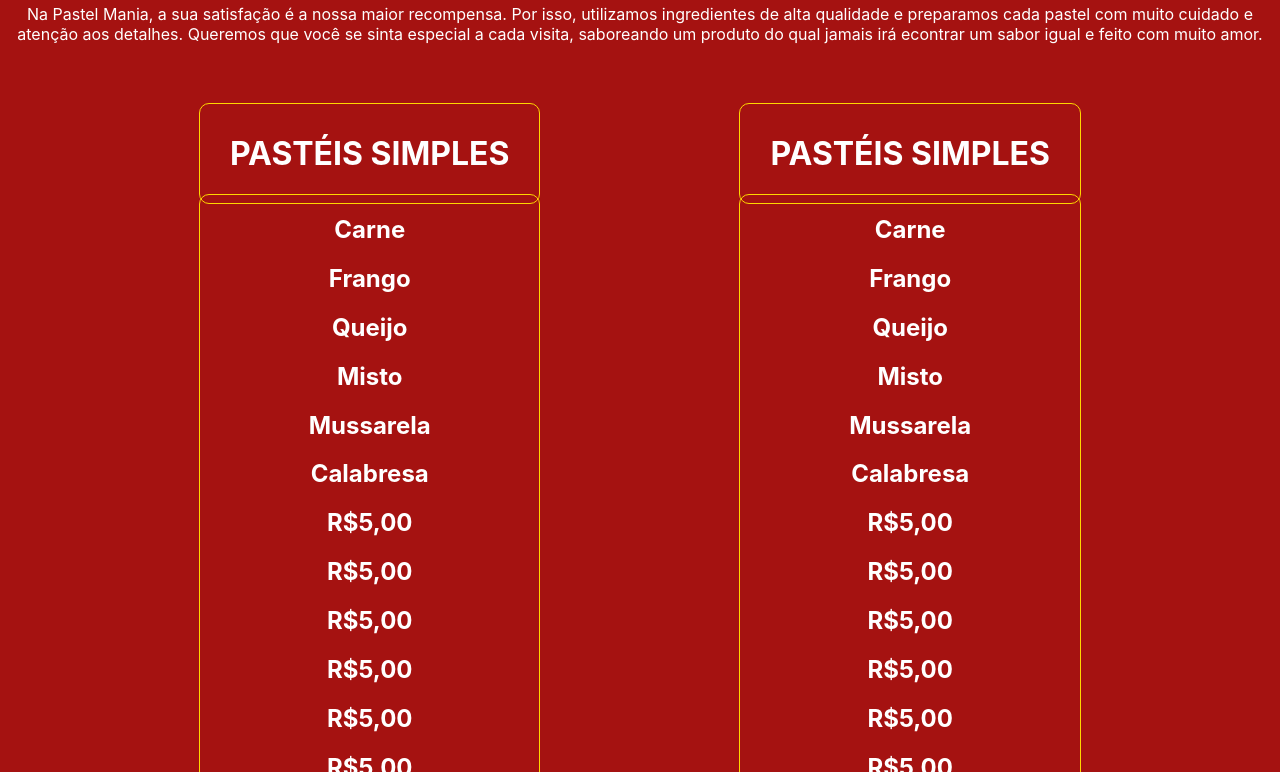
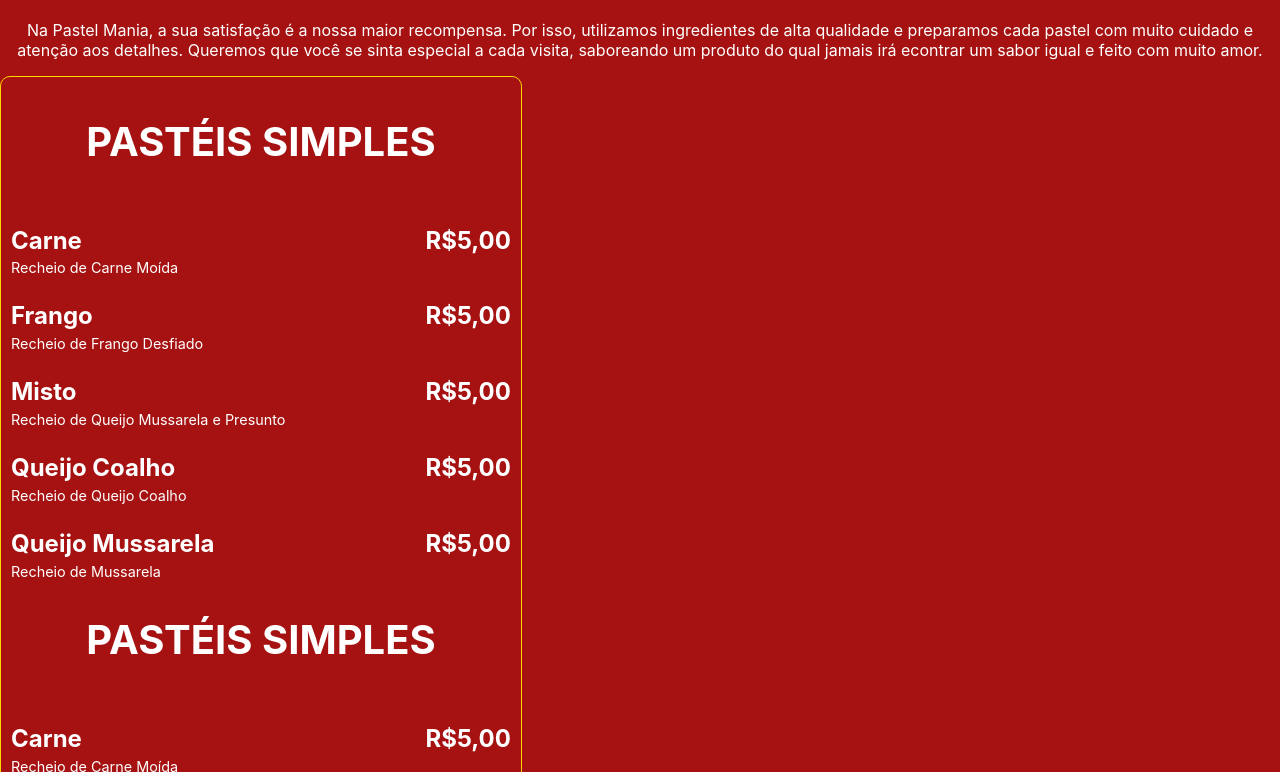
Before and after one commit to JonasPulquerio/pastel-mania, a JavaScript app: page / in a window 1280 px wide. Shown: the part 528-1300 px from the top of the page. Built offline with nearby package versions, Linux system fonts and the light colour scheme; the HTML template or start-up script is replaced by a standard one.

Commit message:
implantação do cardápio

```diff
--- a/src/App.js
+++ b/src/App.js
@@ -4,6 +4,7 @@
 import Container from "./components/Container";
 import Footer from "./components/Footer";
 import Header from "./components/Header";
+import pasteis from "./json/db.json"
 
 function App() {
   return (
@@ -11,12 +12,22 @@
       <Header />
       <Banner image="22" />
       <Container>
-      <h1>Pastel Mania</h1>
-          <h4>O Sabor que Vícia!</h4>
-          <p>Na Pastel Mania, a sua satisfação é a nossa maior recompensa. Por isso, utilizamos ingredientes de alta qualidade e preparamos cada pastel com muito cuidado e atenção aos detalhes. Queremos que você se sinta especial a cada visita, saboreando um produto do qual jamais irá econtrar um sabor igual e feito com muito amor.</p>
-          <section className="cardapio">
-          <Cardapio />
-          <Cardapio />
+        <h1>Pastel Mania</h1>
+        <h4>O Sabor que Vícia!</h4>
+        <p>Na Pastel Mania, a sua satisfação é a nossa maior recompensa. Por isso, utilizamos ingredientes de alta qualidade e preparamos cada pastel com muito cuidado e atenção aos detalhes. Queremos que você se sinta especial a cada visita, saboreando um produto do qual jamais irá econtrar um sabor igual e feito com muito amor.</p>
+        <section className="cardapio">
+          <div>
+            <h1>PASTÉIS SIMPLES</h1>
+            {
+              pasteis.map((pastel) => <Cardapio dados={pastel} key={pastel} />)
+            }
+          </div>
+          <div>
+            <h1>PASTÉIS SIMPLES</h1>
+            {
+              pasteis.map((pastel) => <Cardapio dados={pastel} key={pastel} />)
+            }
+          </div>
         </section>
       </Container>
       <Footer />
--- a/src/components/Cardapio/Cardapio.module.css
+++ b/src/components/Cardapio/Cardapio.module.css
@@ -1,22 +1,16 @@
 .cardapio {
-   display: flex;
-   flex-direction: column;
-   justify-content: space-around;
-   padding-bottom: 50px;
-}
-.cardapio h1 {
-    border: 1px solid #FFD600;
-    padding: 30px;
-    border-radius: 10px;
-    margin-bottom: -10px;
-    font-size: 2rem;
+    width: 500px;
 }
 
-.cardapio section {
-    border: 1px solid #FFD600;
-    border-radius: 10px;
+.cardapio span {
+    display: flex;
+    justify-content: space-between;
+    margin-top: 10px;
 }
 
-.cardapio (nome) {
-    color: #FFD600;
+.cardapio p {
+    text-align: left;
+    margin-top: -15px;
+    margin-bottom: -5px;
+    font-size: 0.9rem;
 }
--- a/src/components/Cardapio/index.js
+++ b/src/components/Cardapio/index.js
@@ -1,27 +1,13 @@
 import styles from "./Cardapio.module.css";
 
-function Cardapio() {
+function Cardapio({ dados: {name, preco, subName} }) {
     return (
         <section className={styles.cardapio}>
-            <h1>PASTÉIS SIMPLES</h1>
-            <section className="nome">
-                <span>
-                    <h2>Carne</h2>
-                    <h2>Frango</h2>
-                    <h2>Queijo</h2>
-                    <h2>Misto</h2>
-                    <h2>Mussarela</h2>
-                    <h2>Calabresa</h2>
-                </span>
-                <span id="valor">
-                    <h2>R$5,00</h2>
-                    <h2>R$5,00</h2>
-                    <h2>R$5,00</h2>
-                    <h2>R$5,00</h2>
-                    <h2>R$5,00</h2>
-                    <h2>R$5,00</h2>
-                </span>
-            </section>
+            <span>
+                <h2>{name}</h2>
+                <h2>{preco}</h2>
+            </span>
+            <p>{subName}</p>
         </section>
     );
 }
--- a/src/components/Header/index.js
+++ b/src/components/Header/index.js
@@ -7,7 +7,6 @@
             <span>Pastel Mania</span>
             <nav>
                 <a href="#">Início</a>
-                <a href="#">Cardápio</a>
                 <a href="#">Sobre Nós</a>
                 <a href="#">Galeria</a>
                 <a href="#">Contatos</a>
--- a/src/index.css
+++ b/src/index.css
@@ -13,7 +13,24 @@
     monospace;
 }
 
+h1 {
+  font-size: 2.5rem;
+}
+
+h4 {
+  margin-top: -30px;
+}
+
 .cardapio {
+  width: 500px;
+  border: 1px solid #FFD600;
+  border-radius: 10px;
+  padding: 0 10px 40px;
+  margin-bottom: 30px;
+}
+
+.cardapio h1 {
   display: flex;
-  justify-content: space-evenly;
+  justify-content: center;
+  font-size: 2.5rem;
 }
--- /dev/null
+++ b/src/json/db.json
@@ -0,0 +1,32 @@
+[
+    {
+        "id": 0,
+        "name": "Carne",
+        "preco": "R$5,00",
+        "subName": "Recheio de Carne Moída"
+    },
+    {
+        "id": 1,
+        "name": "Frango",
+        "preco": "R$5,00",
+        "subName": "Recheio de Frango Desfiado"
+    },
+    {
+        "id": 2,
+        "name": "Misto",
+        "preco": "R$5,00",
+        "subName": "Recheio de Queijo Mussarela e Presunto"
+    },
+    {
+        "id": 3,
+        "name": "Queijo Coalho",
+        "preco": "R$5,00",
+        "subName": "Recheio de Queijo Coalho"
+    },
+    {
+        "id": 4,
+        "name": "Queijo Mussarela",
+        "preco": "R$5,00",
+        "subName": "Recheio de Mussarela"
+    }
+]
```
